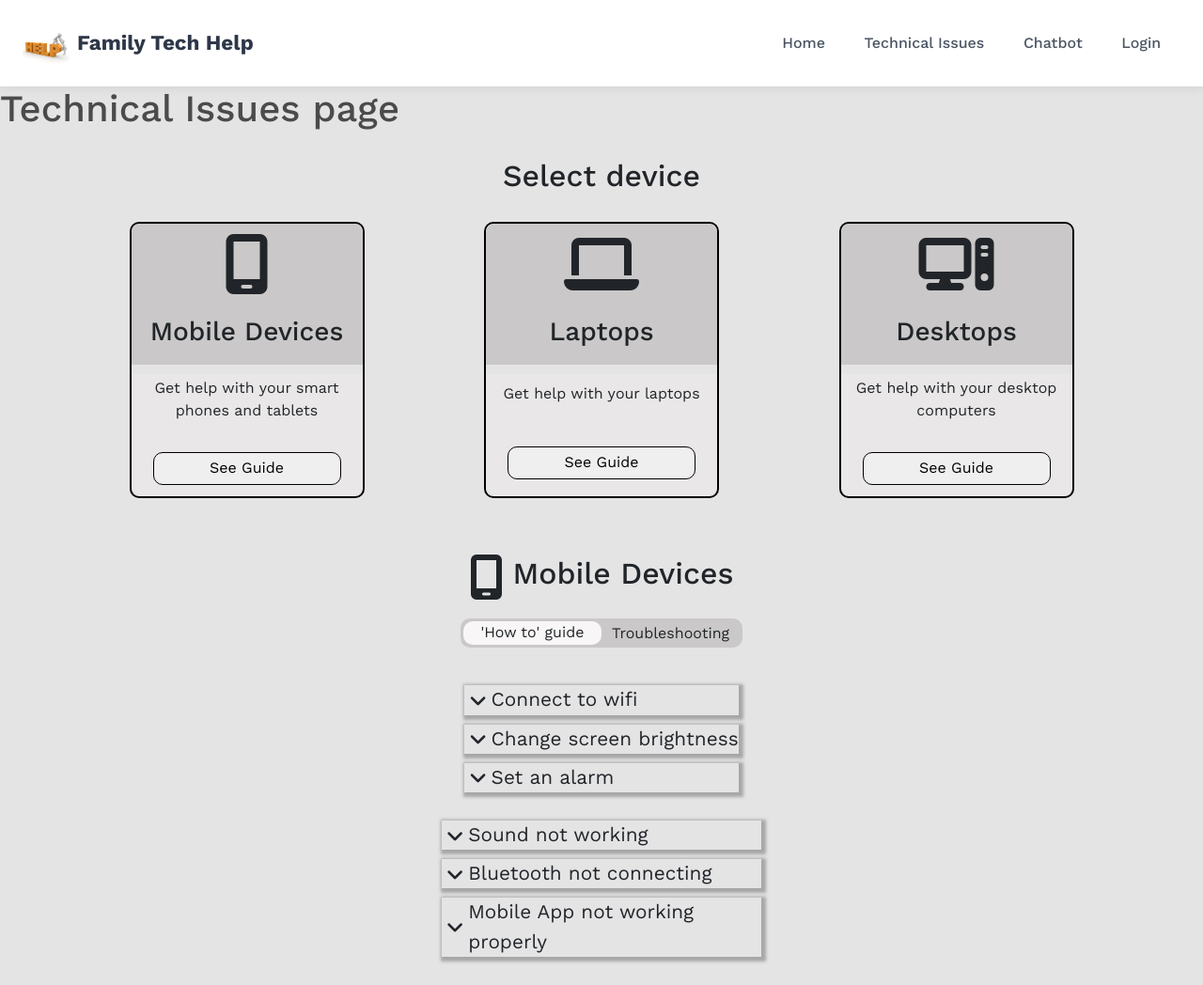
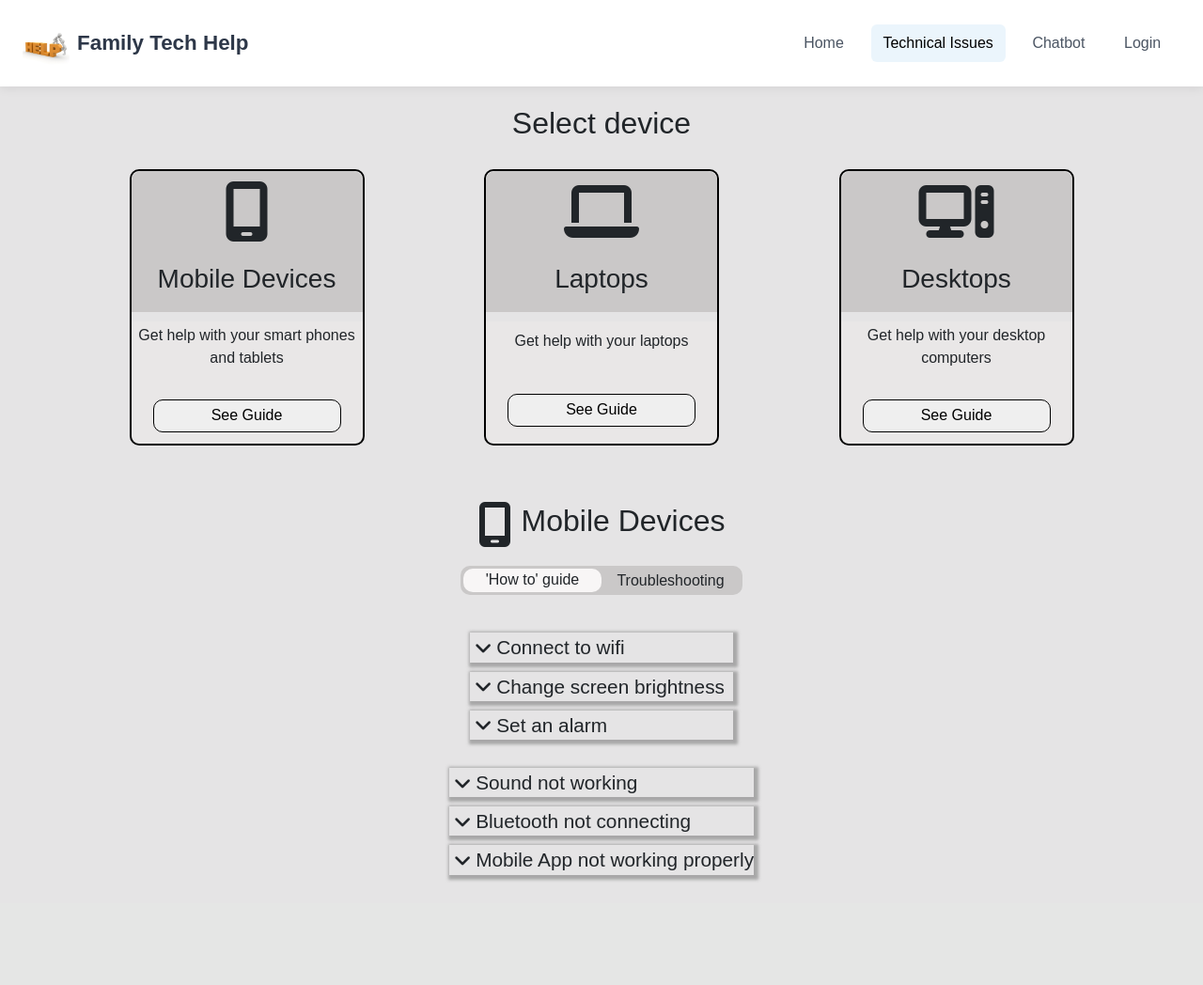
Before and after one commit to Carlos-n21/Team4-Family-hack, a Django app: page /technicalissues/ in a window 1280 px wide. Shown: the whole page at 94% size. After the commit the page ends 938 px from the top, so only its background shows below. Run offline with Django 5.2, Linux system fonts and the light colour scheme; some libraries are stand-ins or nearby versions.

Commit message:
Refactor technicalissues.html and base.html for improved structure and styling

```diff
--- a/technicalissues/templates/technicalissues.html
+++ b/technicalissues/templates/technicalissues.html
@@ -1,7 +1,7 @@
 {% extends 'base.html' %}
 <!-- {% load static %} -->
 {% block content %}
-<h1>Technical Issues page</h1>
+
 <!-- Device categories -->
 <section class="device-categories">
     <h2>Select device</h2>
--- a/templates/base.html
+++ b/templates/base.html
@@ -13,16 +13,18 @@
 
   <link rel="icon" type="image/x-icon" href="{% static 'images/favicon.png' %}">
 
-  <!-- Bootstrap & Your CSS -->
   <link rel="stylesheet" href="https://cdn.jsdelivr.net/npm/bootstrap@5.3.3/dist/css/bootstrap.min.css"
       integrity="sha384-QWTKZyjpPEjISv5WaRU9OFeRpok6YctnYmDr5pNlyT2bRjXh0JMhjY6hW+ALEwIH" crossorigin="anonymous">
   <link rel="stylesheet" href="{% static 'css/style.css' %}" type="text/css">
-  <link rel="stylesheet" href="{% static 'css/authentication.css' %}" type="text/css">
-  <link rel="stylesheet" href="{% static 'css/profile.css' %}" type="text/css">
 
   <!---Google Font-->
   <link href="https://fonts.googleapis.com/css2?family=Roboto:ital,wght@0,100..900;1,100..900&display=swap" rel="stylesheet">
-  <link href="https://fonts.googleapis.com/css2?family=Work+Sans:wght@300;400;500;600;700&display=swap" rel="stylesheet">
+
+  <!-- Bootstrap & your CSS -->
+  <link href="https://cdn.jsdelivr.net/npm/bootstrap@5.3.2/dist/css/bootstrap.min.css" rel="stylesheet" integrity="sha384-T3c6CoIi6uLrA9TneNEoa7RxnatzjcDSCmG1MXxSR1GAsXEV/Dwwykc2MPK8M2HN" crossorigin="anonymous">
+  <link rel="stylesheet" href="{% static 'css/style.css' %}">
+  <link rel="stylesheet" href="{% static 'css/profile.css' %}">
+  <link rel="stylesheet" href="https://fonts.googleapis.com/css2?family=Material+Symbols+Outlined:opsz,wght,FILL,GRAD@48,400,0,0">
 </head>
 
 <body>
@@ -39,9 +41,9 @@
       </button>
       <div class="collapse navbar-collapse" id="navbarNavAltMarkup">
         <div class="navbar-nav ms-auto align-items-center">
-          <a class="nav-link" href="{% url 'home' %}">Home</a>
-          <a class="nav-link" href="{% url 'technicalissues' %}">Technical Issues</a>
-          <a class="nav-link" href="{% url 'chatbot' %}">Chatbot</a>
+          <a class="nav-link {% if request.resolver_match.url_name == 'home' %}active{% endif %}" href="{% url 'home' %}">Home</a>
+          <a class="nav-link {% if request.resolver_match.url_name == 'technicalissues' %}active{% endif %}" href="{% url 'technicalissues' %}">Technical Issues</a>
+          <a class="nav-link {% if request.resolver_match.url_name == 'chatbot' %}active{% endif %}" href="{% url 'chatbot' %}">Chatbot</a>
           {% if user.is_authenticated %}
           <div class="nav-item dropdown">
             <button type="button" class="btn profile__btn" id="profileDropdown" data-bs-toggle="dropdown"
@@ -57,24 +59,18 @@
                 </div>
               </li>
               <li><hr class="dropdown-divider"></li>
-              <li><a class="dropdown-item" href="{% url 'profile' %}">👤 Account</a></li>
+              <li><a class="dropdown-item {% if request.resolver_match.url_name == 'profile' %}active{% endif %}" href="{% url 'profile' %}">👤 Account</a></li>
                 <li>
+                    <!-- Bookmarked Issues placeholder link -->
                     <a class="dropdown-item" href="#">
                       ⭐ Bookmarks
                     </a>
                   </li>
-              <li>
-                <form action="{% url 'logout' %}" method="post">
-                  {% csrf_token %}
-                  <button type="submit" class="dropdown-item" >
-                    🚪 Sign Out
-                  </button>
-                </form>
-              </li>
+              <li><a class="dropdown-item" href="{% url 'logout' %}">🚪 Sign Out</a></li>
             </ul>
           </div>
           {% else %}
-          <a class="nav-link btn btn-primary px-3 py-2 ms-2" href="{% url 'login' %}">Login</a>
+          <a class="nav-link {% if request.resolver_match.url_name == 'login' %}active{% endif %}" href="{% url 'login' %}">Login</a>
           {% endif %}
         </div>
       </div>
```
Also changed, not shown: db.sqlite3. Lines whose indentation alone changed are shown as unchanged.
